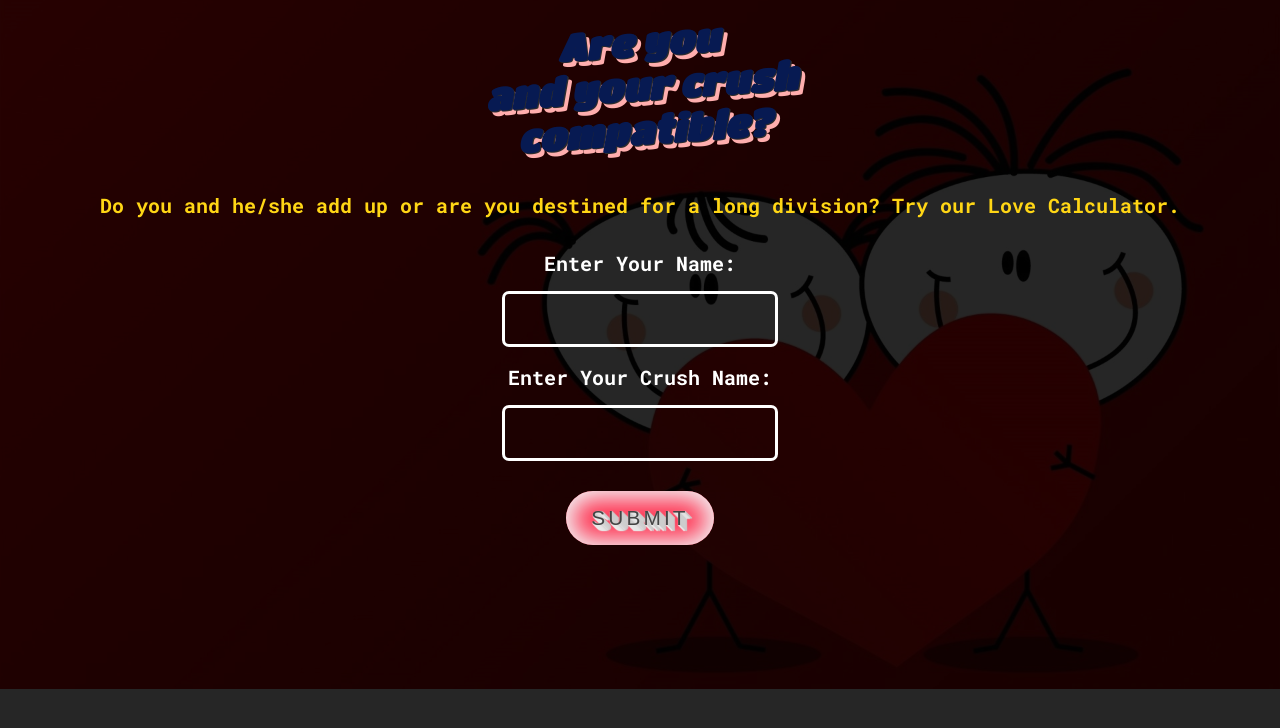
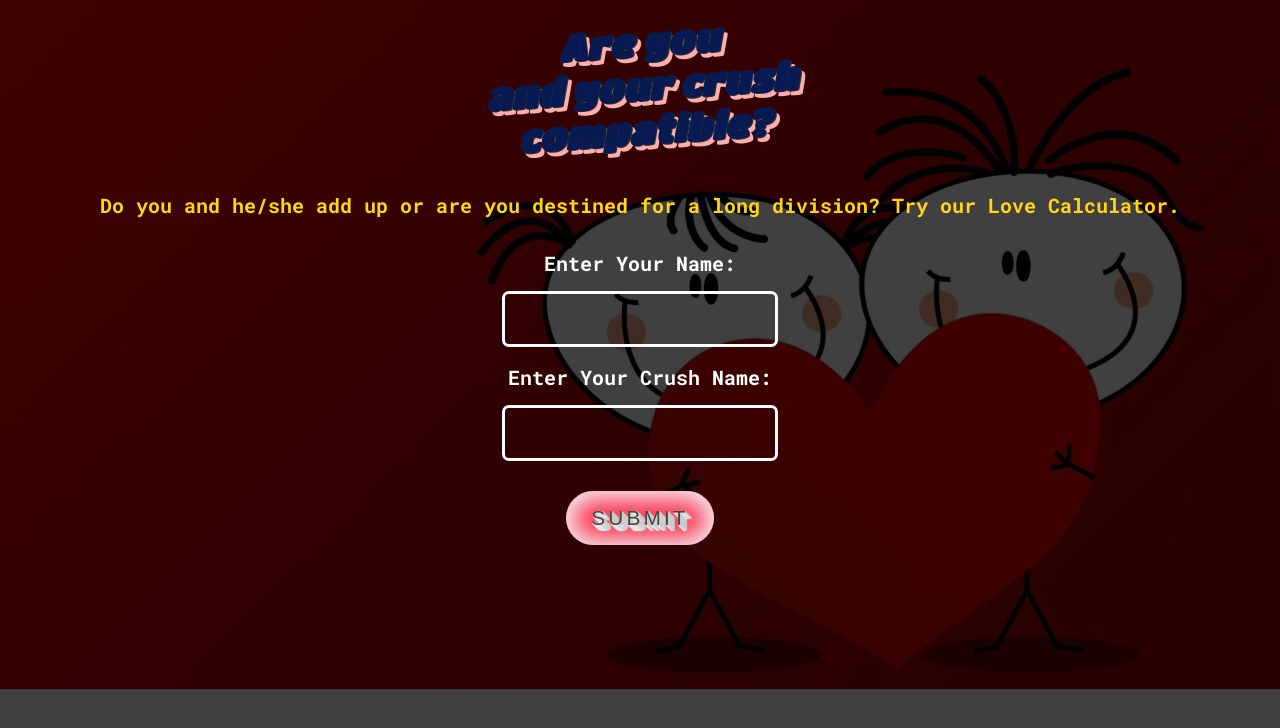
Before and after one commit to BabluSoni/lovecalculator, a plain HTML site: page index.html in a window 1280 px wide. Drawn offline with Linux system fonts and the light colour scheme; a web font is replaced by a local one.

Commit message:
Update loveCalc.css

```diff
--- a/loveCalc.css
+++ b/loveCalc.css
@@ -10,7 +10,7 @@ body {
     background-repeat: no-repeat;
     color: white;
     text-align: center;
-    background-color: rgba(0, 0, 0, .85);
+    background-color: rgba(0, 0, 0, .75);
     background-blend-mode: overlay;
 }
 
```
